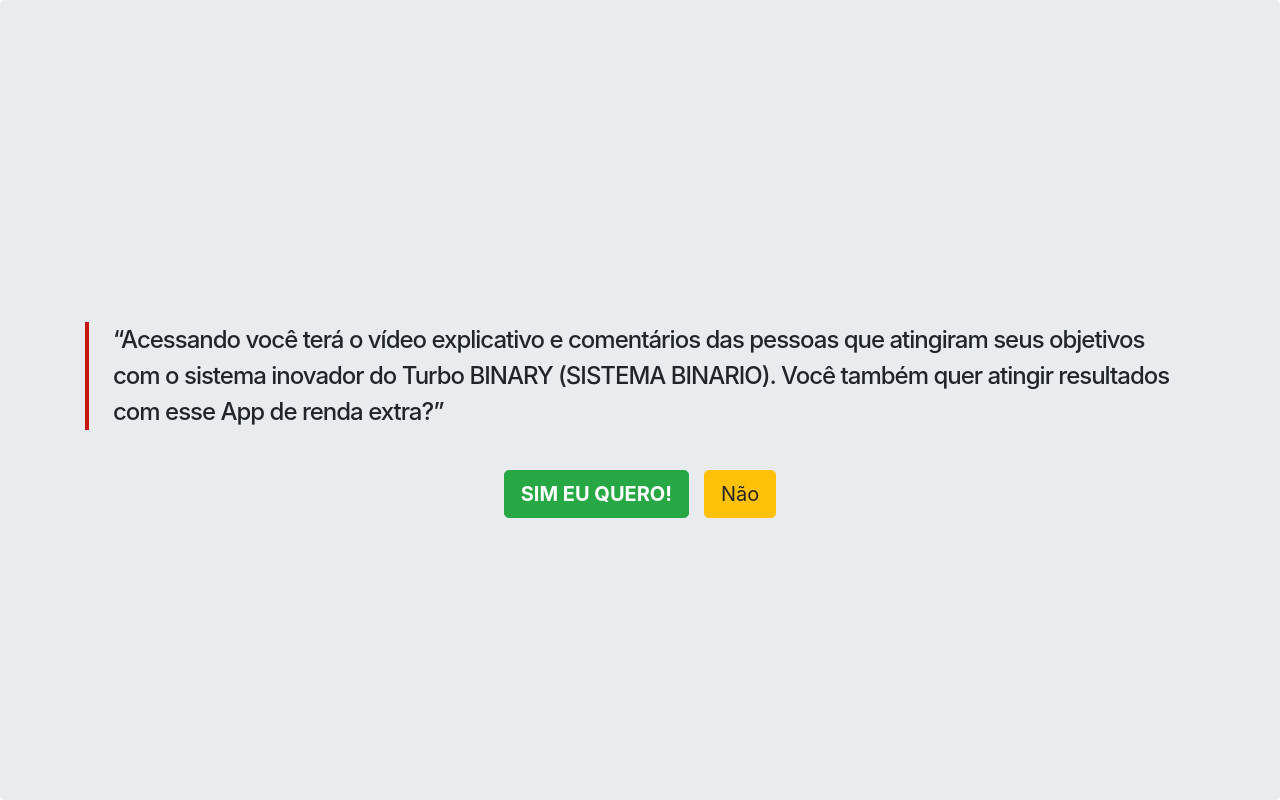
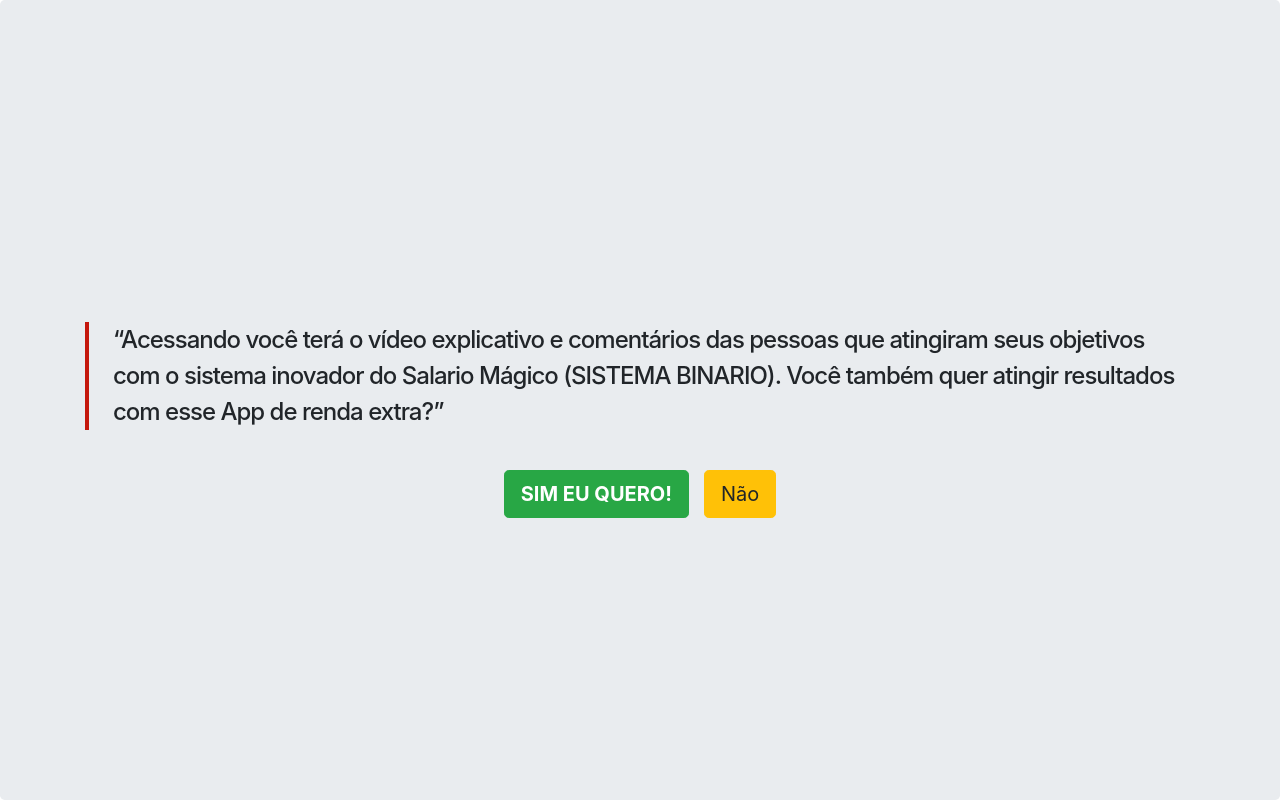
Before and after one commit to byshop04/RENDAEXTRA, a plain HTML site: page index.html in a window 1280 px wide. Drawn offline with nearby package versions, Linux system fonts and the light colour scheme.

Commit message:
Update index.html

```diff
--- a/index.html
+++ b/index.html
@@ -145,7 +145,7 @@
 <div class="jumbotron vertical-center">
 <div class='container'>
 <p class="content-blockquote ">
-“Acessando você terá o vídeo explicativo e comentários das pessoas que atingiram seus objetivos com o sistema inovador do Turbo BINARY (SISTEMA BINARIO). Você também quer atingir resultados com esse App de renda extra?”
+“Acessando você terá o vídeo explicativo e comentários das pessoas que atingiram seus objetivos com o sistema inovador do Salario Mágico (SISTEMA BINARIO). Você também quer atingir resultados com esse App de renda extra?”
 </p><center><a style='margin-right:15px' href='sim1.html' class='btn btn-success btn-lg'><b>SIM EU QUERO!</b></a><a href='nao1.html' class='btn btn-warning btn-lg'>Não</a>
 </center></div>
 </div>
```
